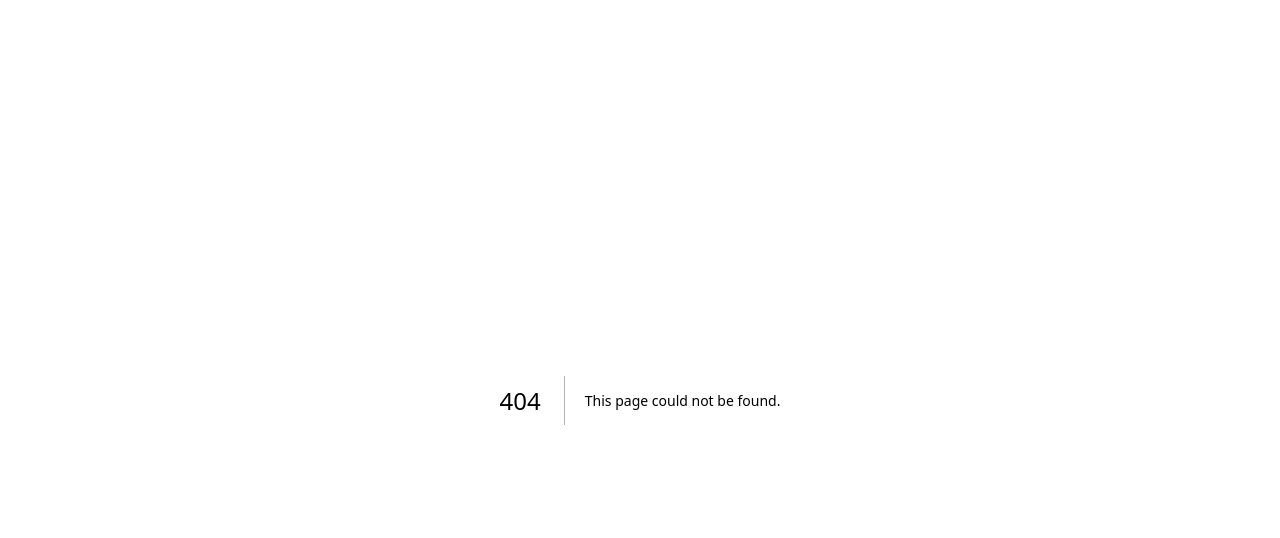
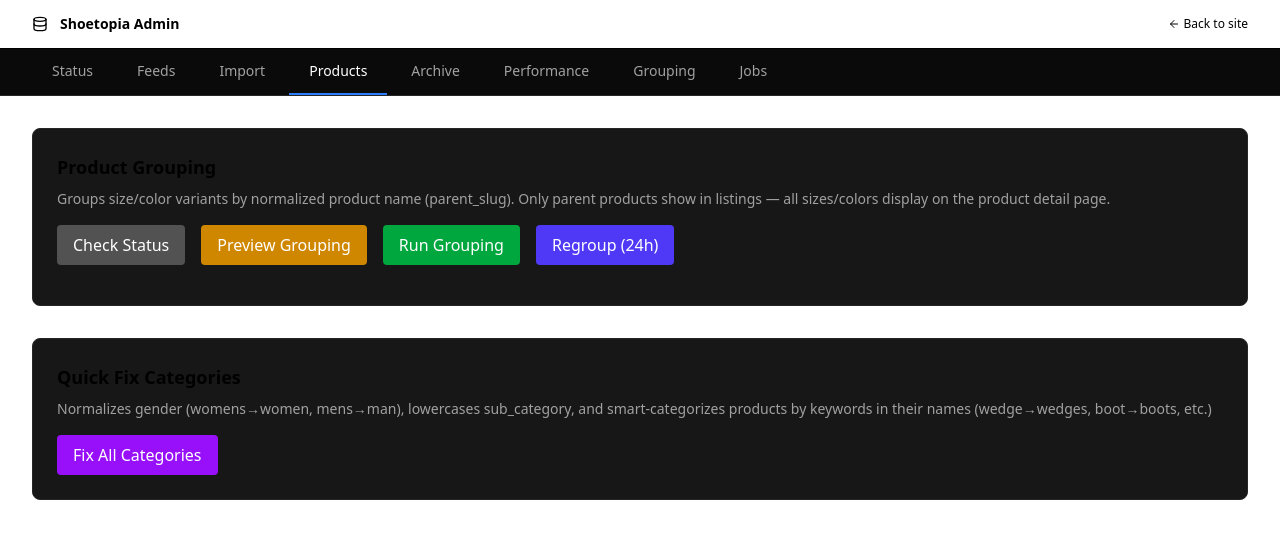
Before and after one commit to vitaliykreminskiy/shoetopia-core, a Next.js app in the folder apps/admin/: page /admin/products in a window 1280 px wide. Before the commit this address had no page. Shown: the top 538 px of the page. Built offline with nearby package versions, Linux system fonts and the light colour scheme.

Commit message:
feat(admin): products page — grouping tools, fix categories (remove dead stubs)

```diff
--- /dev/null
+++ b/apps/admin/app/admin/products/page.tsx
@@ -0,0 +1,227 @@
+"use client";
+
+import { useState } from "react";
+
+export default function ProductsPage() {
+  const [groupingRunning, setGroupingRunning] = useState(false);
+  const [groupingResult, setGroupingResult] = useState<any>(null);
+  const [categorizingRunning, setCategorizingRunning] = useState(false);
+  const [categorizingResult, setCategorizingResult] = useState<any>(null);
+  const [regrouping, setRegrouping] = useState(false);
+  const [regroupRunId, setRegroupRunId] = useState<string | null>(null);
+  const [message, setMessage] = useState("");
+
+  return (
+    <div className="space-y-8">
+      {message && (
+        <div
+          className={`p-4 rounded ${message.startsWith("✅") || message.startsWith("Fixed") || message.startsWith("Grouping") || message.startsWith("Regroup") ? "bg-green-900/30 text-green-300" : "bg-red-900/30 text-red-300"}`}
+        >
+          {message}
+        </div>
+      )}
+
+      {/* Product Grouping */}
+      <div className="bg-neutral-900 border border-neutral-800 rounded-lg p-6">
+        <h3 className="text-lg font-semibold mb-2">Product Grouping</h3>
+        <p className="text-sm text-neutral-400 mb-4">
+          Groups size/color variants by normalized product name (parent_slug).
+          Only parent products show in listings — all sizes/colors display on the
+          product detail page.
+        </p>
+        <div className="flex gap-4 mb-4 flex-wrap">
+          <button
+            onClick={async () => {
+              setGroupingRunning(true);
+              setGroupingResult(null);
+              setMessage("");
+              try {
+                const res = await fetch(
+                  "/api/admin/housekeeping/group-products",
+                );
+                const data = await res.json();
+                setGroupingResult({ ...data, dryRun: true });
+                setMessage(
+                  data.success
+                    ? `Current status: ${data.stats?.parentProducts?.toLocaleString() ?? 0} parents, ${data.stats?.childProducts?.toLocaleString() ?? 0} children`
+                    : `Error: ${data.error}`,
+                );
+              } catch (e: any) {
+                setMessage(`Error: ${e.message}`);
+              }
+              setGroupingRunning(false);
+            }}
+            disabled={groupingRunning}
+            className={`px-4 py-2 rounded font-medium transition-colors ${groupingRunning ? "bg-neutral-700 text-neutral-400 cursor-not-allowed" : "bg-neutral-600 hover:bg-neutral-500 text-white"}`}
+          >
+            {groupingRunning ? "Checking..." : "Check Status"}
+          </button>
+
+          <button
+            onClick={async () => {
+              setGroupingRunning(true);
+              setGroupingResult(null);
+              setMessage("");
+              try {
+                const res = await fetch(
+                  "/api/admin/housekeeping/group-products",
+                  {
+                    method: "POST",
+                    headers: { "Content-Type": "application/json" },
+                    body: JSON.stringify({ dryRun: true }),
+                  },
+                );
+                const data = await res.json();
+                setGroupingResult(data);
+                setMessage(data.success ? data.message || "Dry run complete" : `Error: ${data.error}`);
+              } catch (e: any) {
+                setMessage(`Error: ${e.message}`);
+              }
+              setGroupingRunning(false);
+            }}
+            disabled={groupingRunning}
+            className={`px-4 py-2 rounded font-medium transition-colors ${groupingRunning ? "bg-neutral-700 text-neutral-400 cursor-not-allowed" : "bg-yellow-600 hover:bg-yellow-500 text-white"}`}
+          >
+            {groupingRunning ? "Running..." : "Preview Grouping"}
+          </button>
+
+          <button
+            onClick={async () => {
+              if (!confirm("This will RESET and re-group ALL products. Continue?")) return;
+              setGroupingRunning(true);
+              setGroupingResult(null);
+              setMessage("Running grouping...");
+              try {
+                const res = await fetch(
+                  "/api/admin/housekeeping/group-products",
+                  {
+                    method: "POST",
+                    headers: { "Content-Type": "application/json" },
+                    body: JSON.stringify({ dryRun: false }),
+                  },
+                );
+                const data = await res.json();
+                setGroupingResult(data);
+                setMessage(data.success ? data.message || "Grouping complete!" : `Error: ${data.error}`);
+              } catch (e: any) {
+                setMessage(`Error: ${e.message}`);
+              }
+              setGroupingRunning(false);
+            }}
+            disabled={groupingRunning}
+            className={`px-4 py-2 rounded font-medium transition-colors ${groupingRunning ? "bg-neutral-700 text-neutral-400 cursor-not-allowed" : "bg-green-600 hover:bg-green-500 text-white"}`}
+          >
+            {groupingRunning ? "Running..." : "Run Grouping"}
+          </button>
+
+          <button
+            onClick={async () => {
+              setRegrouping(true);
+              setRegroupRunId(null);
+              setMessage("");
+              try {
+                const res = await fetch("/api/admin/housekeeping/regroup", {
+                  method: "POST",
+                });
+                const data = await res.json();
+                if (data.started) {
+                  setRegroupRunId(data.runId);
+                  setMessage(`Regroup (24h) started — runId: ${data.runId}`);
+                } else {
+                  setMessage(`Error: ${data.error}`);
+                }
+              } catch (e: any) {
+                setMessage(`Error: ${e.message}`);
+              }
+              setRegrouping(false);
+            }}
+            disabled={regrouping}
+            className={`px-4 py-2 rounded font-medium transition-colors ${regrouping ? "bg-neutral-700 text-neutral-400 cursor-not-allowed" : "bg-indigo-600 hover:bg-indigo-500 text-white"}`}
+          >
+            {regrouping ? "Starting..." : "Regroup (24h)"}
+          </button>
+        </div>
+
+        {regroupRunId && (
+          <p className="text-xs text-neutral-400 mt-1">Run ID: {regroupRunId}</p>
+        )}
+
+        {groupingResult && (
+          <div className="bg-neutral-800 rounded p-4 text-sm">
+            {groupingResult.message && (
+              <div className="mb-4 text-green-400 font-medium">
+                {groupingResult.message}
+              </div>
+            )}
+            <div className="grid grid-cols-2 md:grid-cols-5 gap-4">
+              {[
+                { label: "Total Products", value: groupingResult.stats?.totalProducts, color: "text-white" },
+                { label: "Product Families", value: groupingResult.stats?.uniqueProductFamilies, color: "text-white" },
+                { label: "Multi-Variant Groups", value: groupingResult.stats?.multiVariantGroups, color: "text-purple-400" },
+                { label: "Parents Marked", value: groupingResult.stats?.parentsMarked ?? groupingResult.stats?.finalParentCount, color: "text-green-400" },
+                { label: "Children Marked", value: groupingResult.stats?.childrenMarked ?? groupingResult.stats?.finalChildCount, color: "text-blue-400" },
+              ].map((s) => (
+                <div key={s.label}>
+                  <div className="text-neutral-400">{s.label}</div>
+                  <div className={`text-xl font-bold ${s.color}`}>
+                    {(s.value || 0).toLocaleString()}
+                  </div>
+                </div>
+              ))}
+            </div>
+            {groupingResult.dryRun && (
+              <div className="mt-3 text-yellow-400 text-xs">
+                This was a dry run — no changes were made
+              </div>
+            )}
+          </div>
+        )}
+      </div>
+
+      {/* Quick Fix Categories */}
+      <div className="bg-neutral-900 border border-neutral-800 rounded-lg p-6">
+        <h3 className="text-lg font-bold mb-2">Quick Fix Categories</h3>
+        <p className="text-sm text-neutral-400 mb-4">
+          Normalizes gender (womens→women, mens→man), lowercases sub_category,
+          and smart-categorizes products by keywords in their names (wedge→wedges,
+          boot→boots, etc.)
+        </p>
+        <button
+          onClick={async () => {
+            setCategorizingRunning(true);
+            setCategorizingResult(null);
+            try {
+              const res = await fetch("/api/admin/fix-categories", {
+                method: "POST",
+              });
+              const data = await res.json();
+              setCategorizingResult({ stats: data.stats, logs: data.logs });
+              setMessage(
+                data.success
+                  ? "✅ Categories fixed successfully!"
+                  : `Error: ${data.error}`,
+              );
+            } catch (e: any) {
+              setMessage(`Error: ${e.message}`);
+            }
+            setCategorizingRunning(false);
+          }}
+          disabled={categorizingRunning}
+          className={`px-4 py-2 rounded font-medium transition-colors ${categorizingRunning ? "bg-neutral-700 text-neutral-400 cursor-not-allowed" : "bg-purple-600 hover:bg-purple-500 text-white"}`}
+        >
+          {categorizingRunning ? "Running..." : "Fix All Categories"}
+        </button>
+
+        {categorizingResult?.logs && (
+          <div className="mt-4 bg-neutral-800 rounded p-4 text-xs font-mono max-h-48 overflow-y-auto">
+            <div className="text-neutral-300">
+              {categorizingResult.logs.map((log: string, i: number) => (
+                <div key={i}>{log}</div>
+              ))}
+            </div>
+          </div>
+        )}
+      </div>
+    </div>
+  );
+}
```
